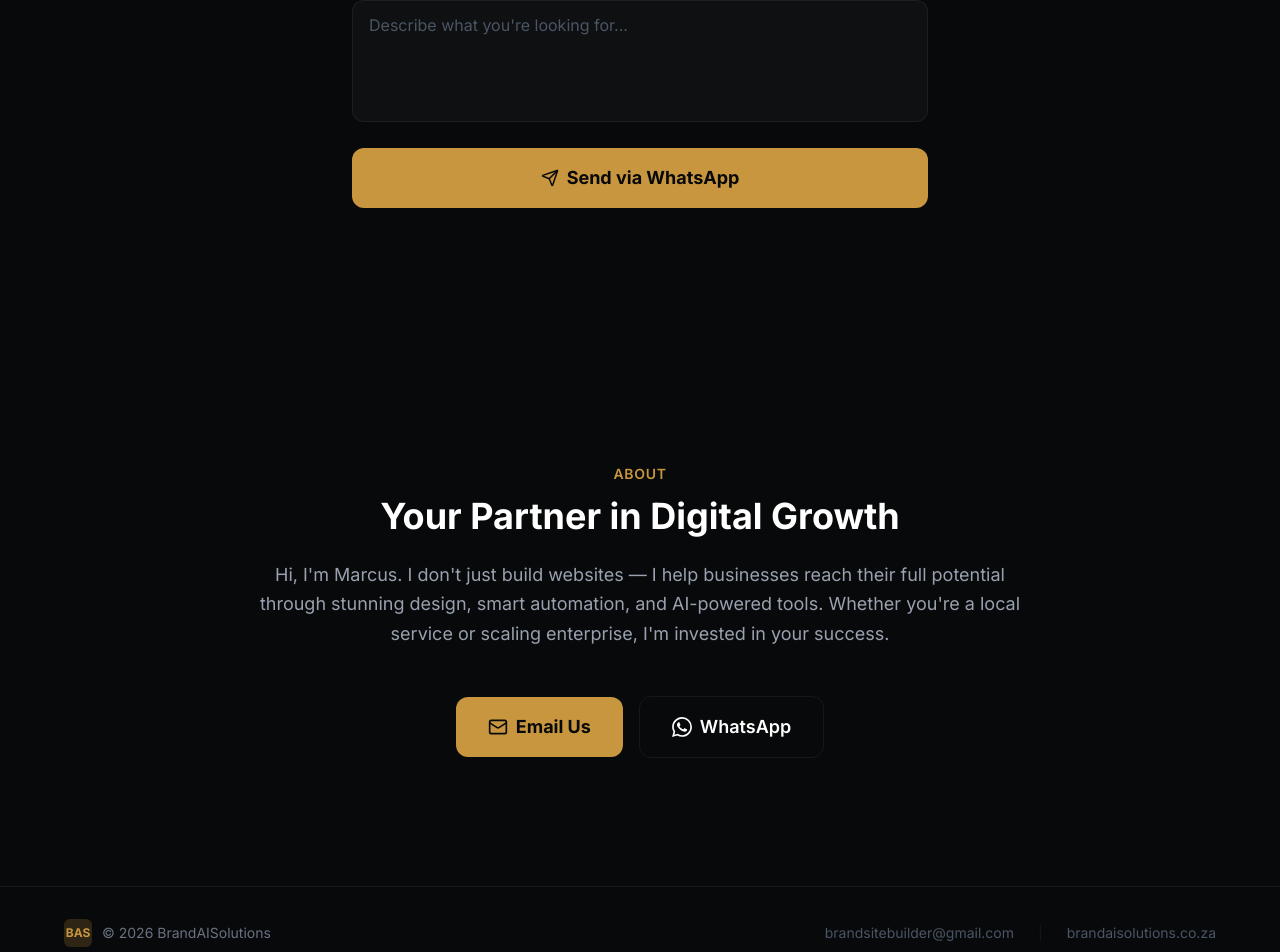
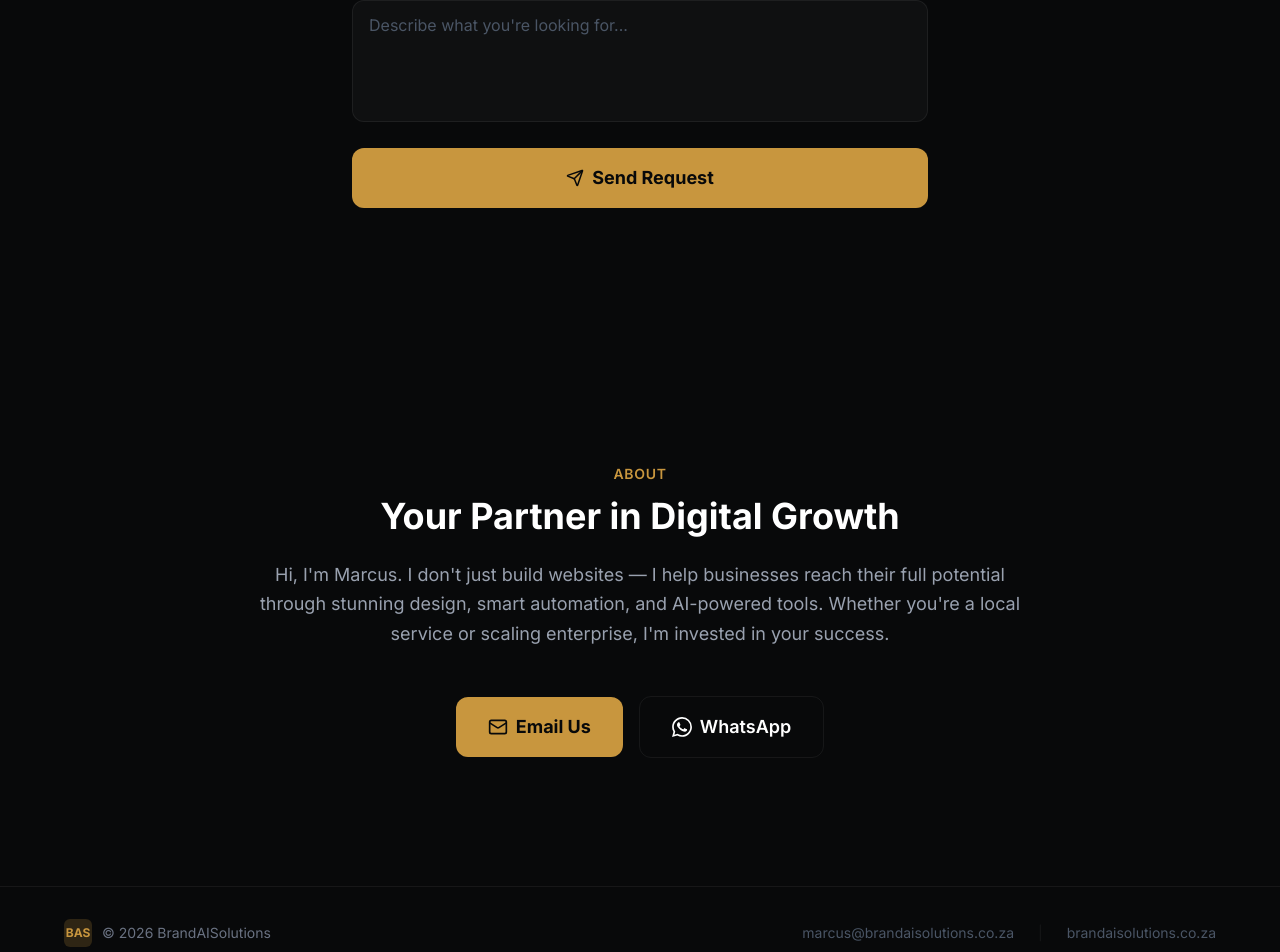
Before and after one commit to brandsitebuilder-cyber/brandaisolutions, a React (Vite) app: page / in a window 1280 px wide. Shown: the part 2859-3811 px from the top of the page. Built offline with nearby package versions, Linux system fonts and the light colour scheme.

Commit message:
Quote form → email, all emails → marcus@brandaisolutions.co.za

```diff
--- a/src/App.tsx
+++ b/src/App.tsx
@@ -32,8 +32,9 @@ export default function App() {
 
   const handleQuote = (e: FormEvent) => {
     e.preventDefault()
-    const text = `Hi Marcus,%0A%0A*Name:* ${form.name}%0A*Email:* ${form.email}%0A*Service:* ${form.service}%0A*Message:* ${form.message}%0A%0APlease send me a quote!`
-    window.open(`https://wa.me/27765626175?text=${text}`, '_blank')
+    const subject = `Quote Request from ${form.name} — ${form.service}`
+    const body = `Name: ${form.name}%0D%0AEmail: ${form.email}%0D%0AService: ${form.service}%0D%0A%0D%0A${form.message}`
+    window.location.href = `mailto:marcus@brandaisolutions.co.za?subject=${encodeURIComponent(subject)}&body=${body}`
   }
 
   return (
@@ -204,7 +205,7 @@ export default function App() {
             <button type="submit"
               className="w-full inline-flex items-center justify-center gap-2 bg-accent hover:bg-accent-light text-bg px-8 py-4 rounded-xl font-bold text-lg transition-colors">
               <Send size={18} />
-              Send via WhatsApp
+              Send Request
             </button>
           </form>
         </div>
@@ -222,7 +223,7 @@ export default function App() {
           </p>
 
           <div id="contact" className="flex flex-col sm:flex-row items-center justify-center gap-4 mt-12">
-            <a href="mailto:brandsitebuilder@gmail.com"
+            <a href="mailto:marcus@brandaisolutions.co.za"
               className="inline-flex items-center gap-2 bg-accent hover:bg-accent-light text-bg px-8 py-4 rounded-xl font-bold text-lg transition-colors w-full sm:w-auto justify-center">
               <svg width="20" height="20" viewBox="0 0 24 24" fill="none" stroke="currentColor" strokeWidth="2"><rect x="2" y="4" width="20" height="16" rx="2"/><path d="m22 7-8.97 5.7a1.94 1.94 0 0 1-2.06 0L2 7"/></svg>
               Email Us
@@ -248,7 +249,7 @@ export default function App() {
             </span>
           </div>
           <div className="flex items-center gap-6 text-sm text-gray-600">
-            <a href="mailto:brandsitebuilder@gmail.com" className="hover:text-gray-400 transition-colors">brandsitebuilder@gmail.com</a>
+            <a href="mailto:marcus@brandaisolutions.co.za" className="hover:text-gray-400 transition-colors">marcus@brandaisolutions.co.za</a>
             <span className="text-border-subtle">|</span>
             <span>brandaisolutions.co.za</span>
           </div>
```
